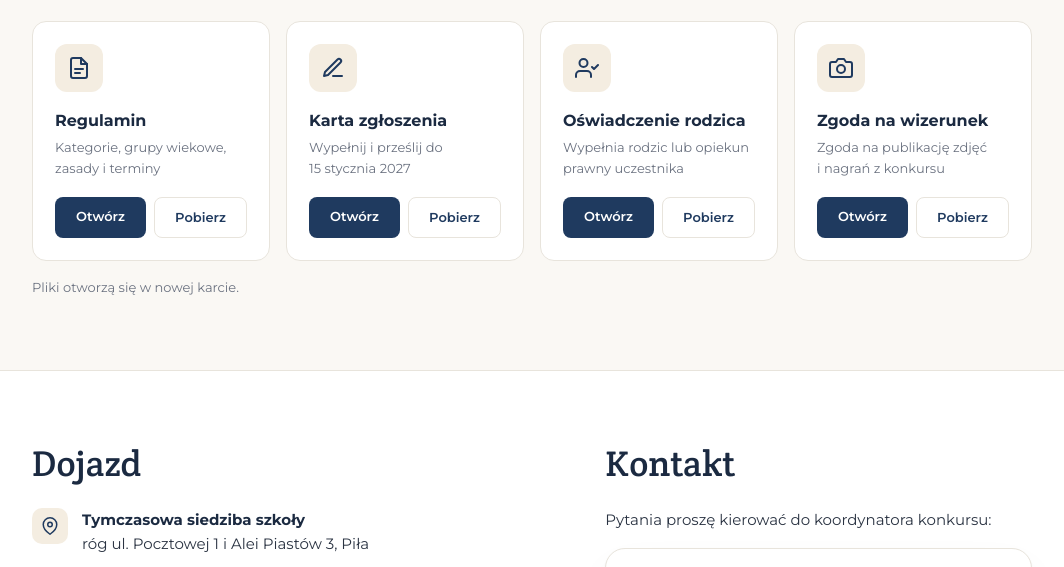
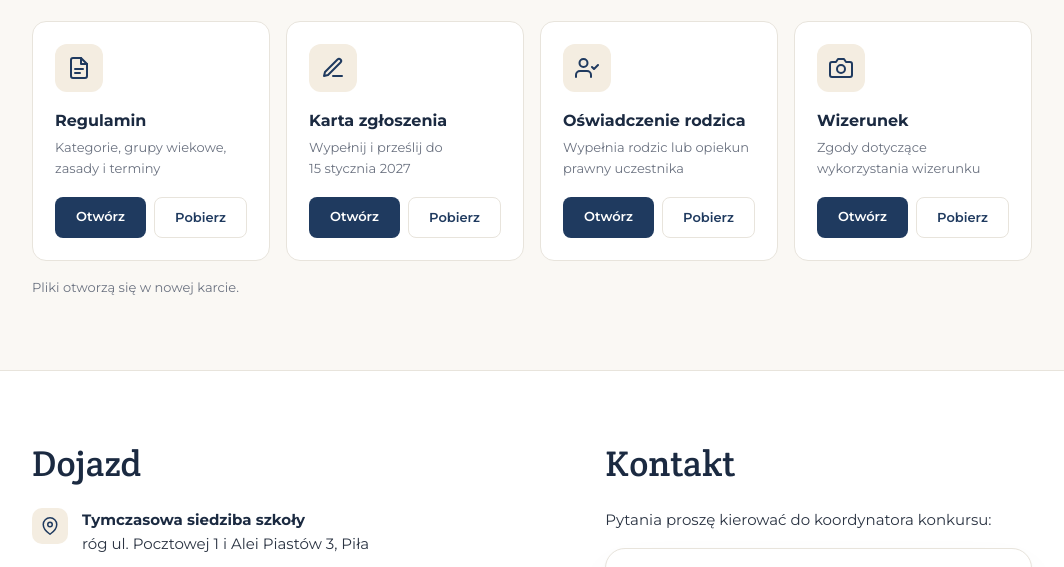
Before and after one commit to prokofiew/konkurs-pianistyczny, a plain HTML site: page index.html in a window 1280 px wide. Shown: the part 2553-3120 px from the top of the page, without its empty margins (108-1172 px from the left). Drawn offline with Linux system fonts and the light colour scheme.

Commit message:
content upgrade

```diff
--- a/index.html
+++ b/index.html
@@ -968,7 +968,7 @@
       { title: "Regulamin", desc: "Kategorie, grupy wiekowe, zasady i terminy", id: "1fbqY_5vYCLKxZS-wmyqhlYXaeueX7U6C", kind: "file", icon: "doc" },
       { title: "Karta zgłoszenia", desc: "Wypełnij i prześlij do 15 stycznia 2027", id: "1S_1yfyWkeZG4TRVoTbgw_2GL0NLtZkFe", kind: "file", icon: "form" },
       { title: "Oświadczenie rodzica", desc: "Wypełnia rodzic lub opiekun prawny uczestnika", id: "1geA97LUzZN72QjlT7LZAh_jtUwA9-22L", kind: "file", icon: "parent" },
-      { title: "Zgoda na wizerunek", desc: "Zgoda na publikację zdjęć i nagrań z konkursu", id: "10DvL9mCd028uFDDSm0tvYeNVNIVftMrQ", kind: "file", icon: "camera" },
+      { title: "Wizerunek", desc: "Zgody dotyczące wykorzystania wizerunku", id: "10DvL9mCd028uFDDSm0tvYeNVNIVftMrQ", kind: "file", icon: "camera" },
       // { title: "Klauzula RODO", desc: "Informacja o przetwarzaniu danych osobowych", id: "", kind: "file", icon: "shield" },
     ];
     // =====================
```
